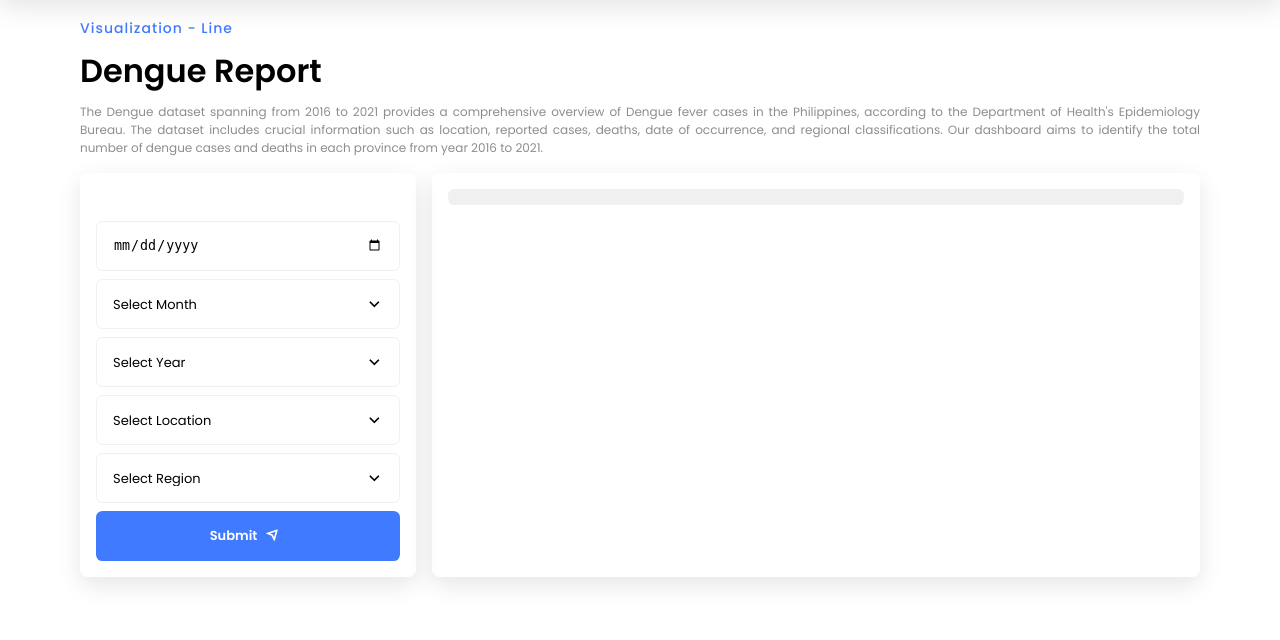
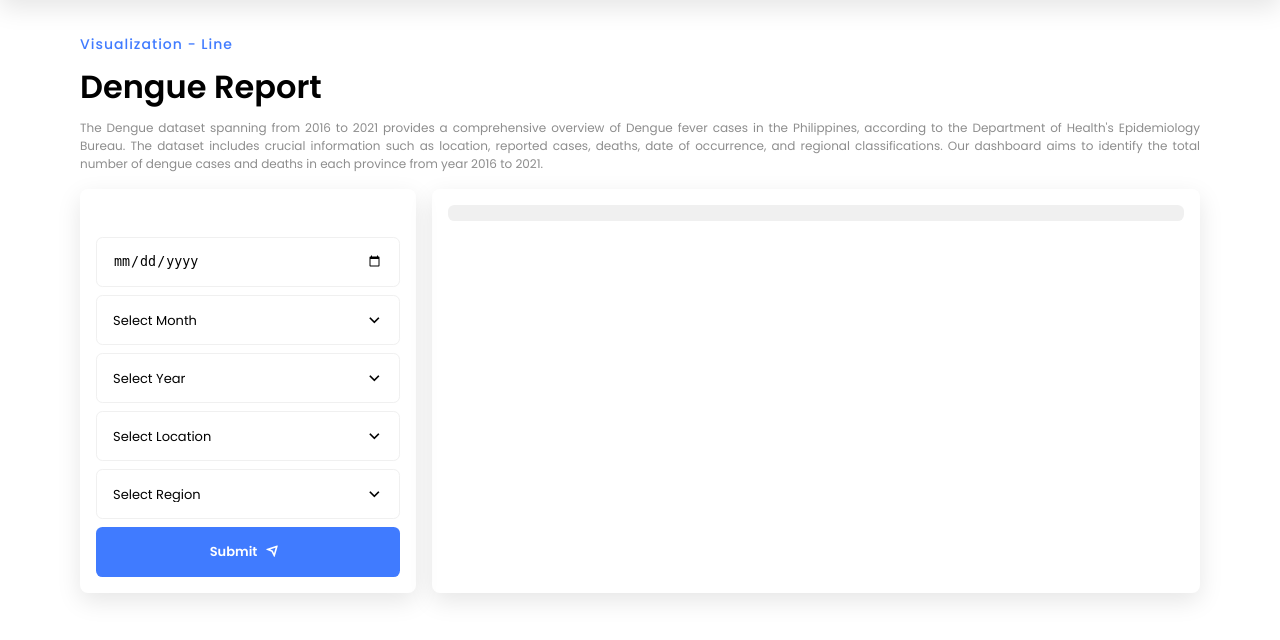
Before and after one commit to qisii/viz-analytics-web, a Django app: template templates/visualize/viz1.html in a window 1280 px wide. Shown: the part 80-720 px from the top of the page. Run offline with Django 4.2, Linux system fonts and the light colour scheme; the template is opened without the code that fills it, so the values that code supplies are empty; some libraries are stand-ins or nearby versions.

Commit message:
style changes

```diff
--- a/datavisualization/static/css/main.css
+++ b/datavisualization/static/css/main.css
@@ -170,7 +170,7 @@ img {
 }
 
 .main-section {
-  margin-top: 6rem;
+  margin-top: 7rem;
 }
 
 /* .viz,
@@ -361,7 +361,7 @@ button:hover {
   display: grid;
   gap: 2.5rem;
   overflow: hidden;
-  margin-top: 6rem;
+  margin-top: 6.5rem;
 }
 
 .main-image img {
@@ -798,7 +798,7 @@ button:hover {
   .main {
     grid-template-columns: 3fr 3fr;
     align-items: center;
-    margin-top: 6rem;
+    /* margin-top: 6rem; */
   }
 
   .main-content h1,
```
